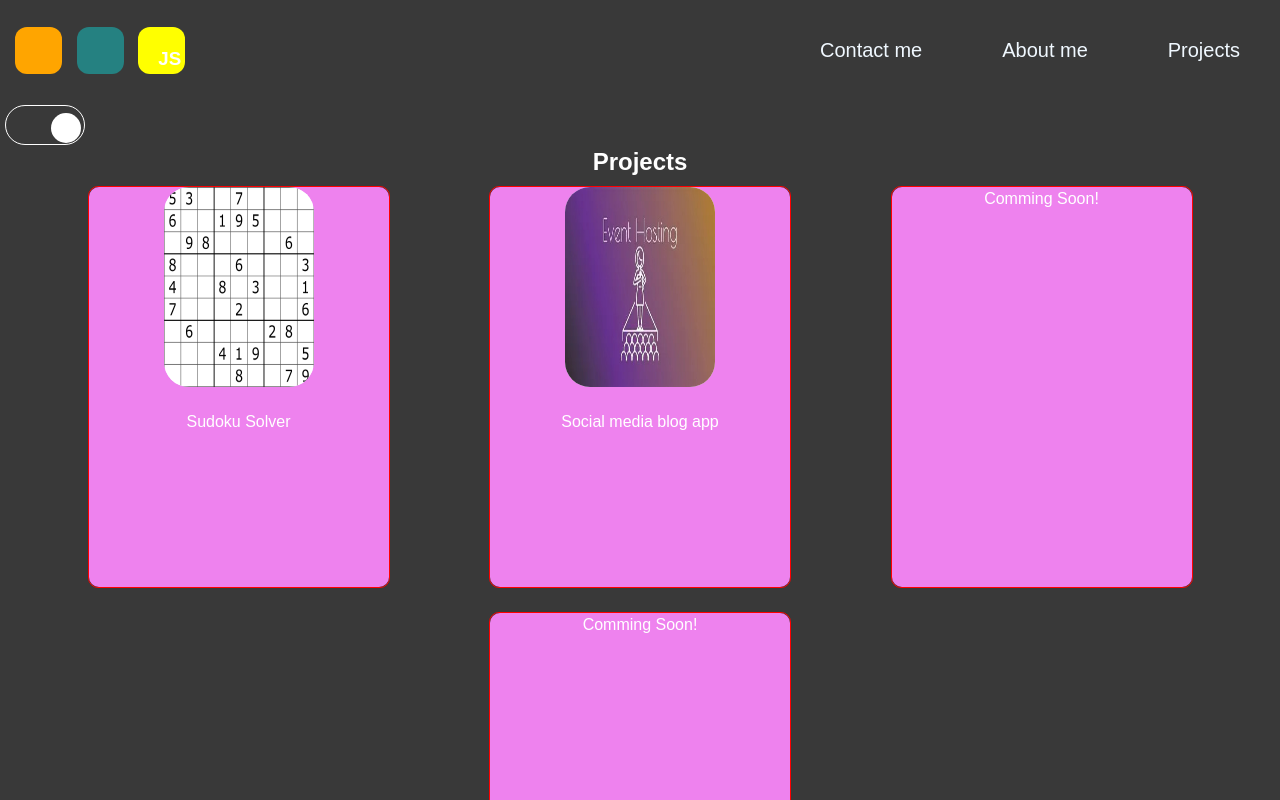
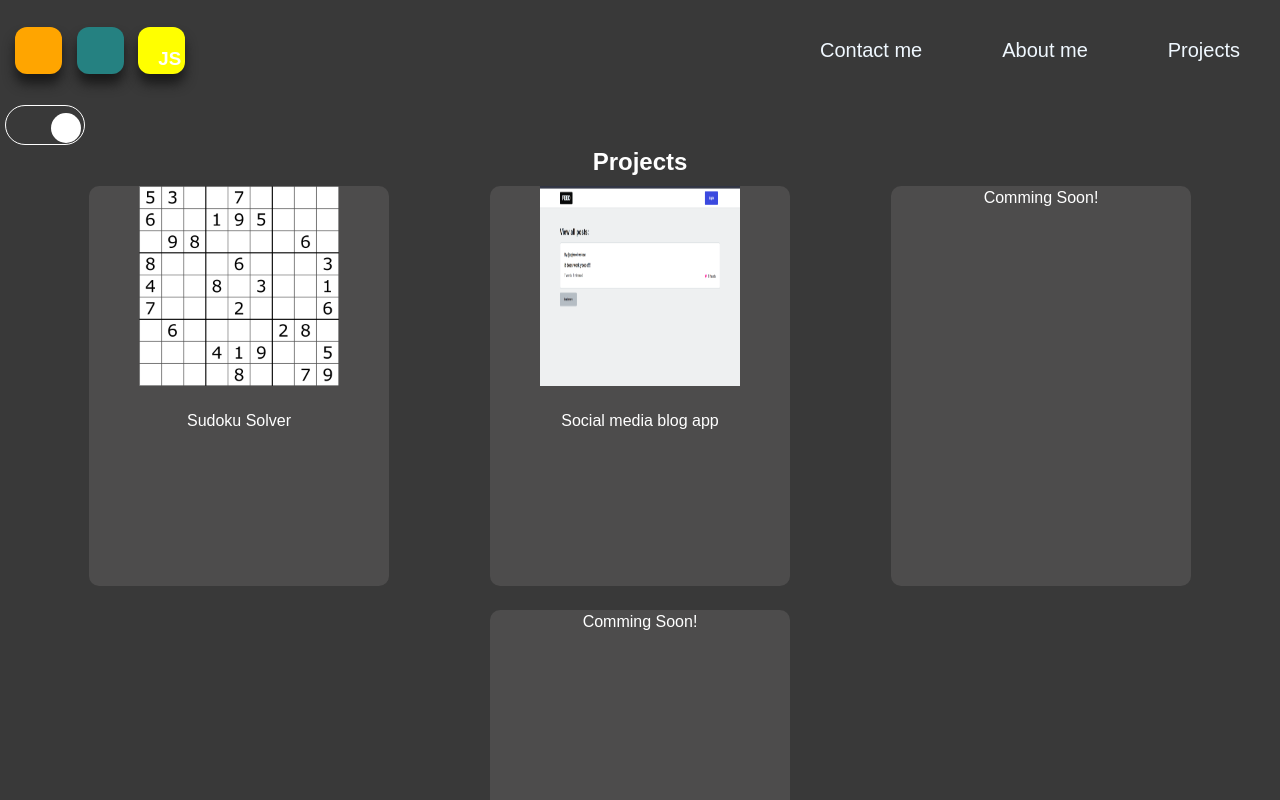
Before and after one commit to zaheerAamir/My-Portfolio, a website built with Vite: page index.html in a window 1280 px wide. Both pictures are taken after a click on the button 45 px from the left and 125 px from the top of the page. Shown: the top 800 px of the page. Built offline with nearby package versions, Linux system fonts and the light colour scheme.

Commit message:
Ui changes✨

```diff
--- a/index.html
+++ b/index.html
@@ -16,7 +16,7 @@
             <div id="boxOne"></div>
             <div id="boxTwo"></div>
             <div id="boxThree">
-                <h3 class="txt">JS</h3>
+                <h3 class="txt" >JS</h3>
             </div>
         </section>
 
@@ -55,9 +55,9 @@
                     </div>
                     <div class="proj_back">
                         <p class="proj_disc">
-                            Lorem ipsum, dolor sit amet consectetur adipisicing elit.
-                            Ducimus ipsa obcaecati iusto corporis facere perspiciatis ipsam facilis id commodi nam, fuga repudiandae ea molestiae?
-                            Sint quod eveniet, eos, totam repellat quisquam animi culpa perspiciatis illo accusantium optio rerum dolorum deleniti.
+                            A simple sudoku solver which allows the user to enter the input numbers from 1 to 9 on the board and then when the
+                            user will click the Solve button a solved sudoku will appear on the board according to the input numbers entered on the
+                            board.
                         </p>
                     </div>
                 </div>
@@ -65,17 +65,16 @@
             <div id="proj" aria-expanded="false">
                 <div class="proj_cont">
                     <div class="proj_front">
-                        <img src="./Public/new-image.jpg" alt="" class="sdoku">
-                        <a href="https://blog-8fuvdjid9-zaheeraamir.vercel.app/" class="title2">
+                        <img src="./Public/Screenshot (1)cropped.png" alt="" class="sdoku">
+                        <a href="https://blog-8fuvdjid9-zaheeraamir.vercel.app/" class="title">
                             <p>Social media blog app</p>
                         </a>
                     </div>
                     <div class="proj_back">
                         <p class="proj_disc">
-                            Lorem ipsum dolor sit amet consectetur adipisicing elit.
-                            Rerum fuga vero beatae officia error quaerat aliquam. Quod pariatur iste sequi.
-                            Lorem ipsum dolor, sit amet consectetur adipisicing elit. Recusandae, fugit.
-                            Lorem ipsum dolor sit amet consectetur adipisicing elit. Qui, enim.
+                            A social media Blog app for Users to create blog’s and view other Blogs created by other Users.
+                            A user can sign in with their google account , once they are signed in, they will be prompted to create a custom
+                            username which will be URL safe.
                         </p>
                     </div>
                 </div>
--- a/main.js
+++ b/main.js
@@ -12,9 +12,9 @@ const card = document.querySelectorAll('#proj')
 const anchor = document.querySelectorAll('.anchor')
 
 /* title sudoku solver in the projects section (p tag) */
-const proj = document.querySelector('.title')
-const proj2 = document.querySelector('.title2')
+const proj = document.querySelectorAll('.title')
 const proj5 = document.querySelector('.title5')
+const cont = document.querySelectorAll('.proj_cont')
 
 const dup = document.querySelector('.proj')
 
@@ -32,8 +32,8 @@ const arr = [
         anchor.forEach(anc => anc.classList.toggle('dark'))
 
 
-        proj.classList.toggle('dark')
-        proj2.classList.toggle('dark')
+        proj.forEach(element => element.classList.toggle('dark'))
+        cont.forEach(element => element.classList.toggle('dark'))
         proj5.classList.toggle('dark')
 
         dup.classList.toggle('dark')
--- a/style.css
+++ b/style.css
@@ -70,6 +70,7 @@ body::-webkit-scrollbar-thumb{
   width: 47px;
   background-color: orange;
   border-radius: 12px;
+  box-shadow: 0px 10px 12px 0px rgb(26, 26, 26);
 }
 
 #boxTwo{
@@ -77,6 +78,7 @@ body::-webkit-scrollbar-thumb{
   width: 47px;
   background-color: rgba(0, 255, 255, 0.362);
   border-radius: 12px;
+  box-shadow: 0px 10px 12px 0px rgb(26, 26, 26);
 }
 
 #boxThree{
@@ -84,6 +86,7 @@ body::-webkit-scrollbar-thumb{
   width: 47px;
   background-color: yellow;
   border-radius: 12px;
+  box-shadow: 0px 10px 12px 0px rgb(26, 26, 26);
 }
 
 .txt{
@@ -185,12 +188,11 @@ li{
   height: var(--card_height);
   width: var(--card_width);
   border-radius: var(--card_border_radius);
-  border: solid red 1px;
   margin: 12px;
 }
 
 .proj_cont {
-  background-color: violet;
+  background-color: rgb(194, 193, 193);
   text-align: center;
   position: relative;
   transition: transform 2s ease;
@@ -198,6 +200,10 @@ li{
   height: var(--card_height);
   width: var(--card_width);
   border-radius: var(--card_border_radius);
+}
+
+.proj_cont.dark {
+  background-color: rgb(77, 76, 76);
 }
 
 #proj[aria-expanded='true'] .proj_cont {
@@ -258,20 +264,8 @@ li{
 
 .sdoku{
   height: 200px;
-  width: 150px;
-}
-
-.title2 {
-  text-decoration: none;
-  color: black;
-}
-
-.title2.dark{
-  color: white;
-}
-
-.title2.dark:hover{
-  color: gray;
+  width: 200px;
+  border-radius: 0;
 }
 
 .title5 {
```
Also changed, not shown: Public/Screenshot (1)cropped.png (added).
